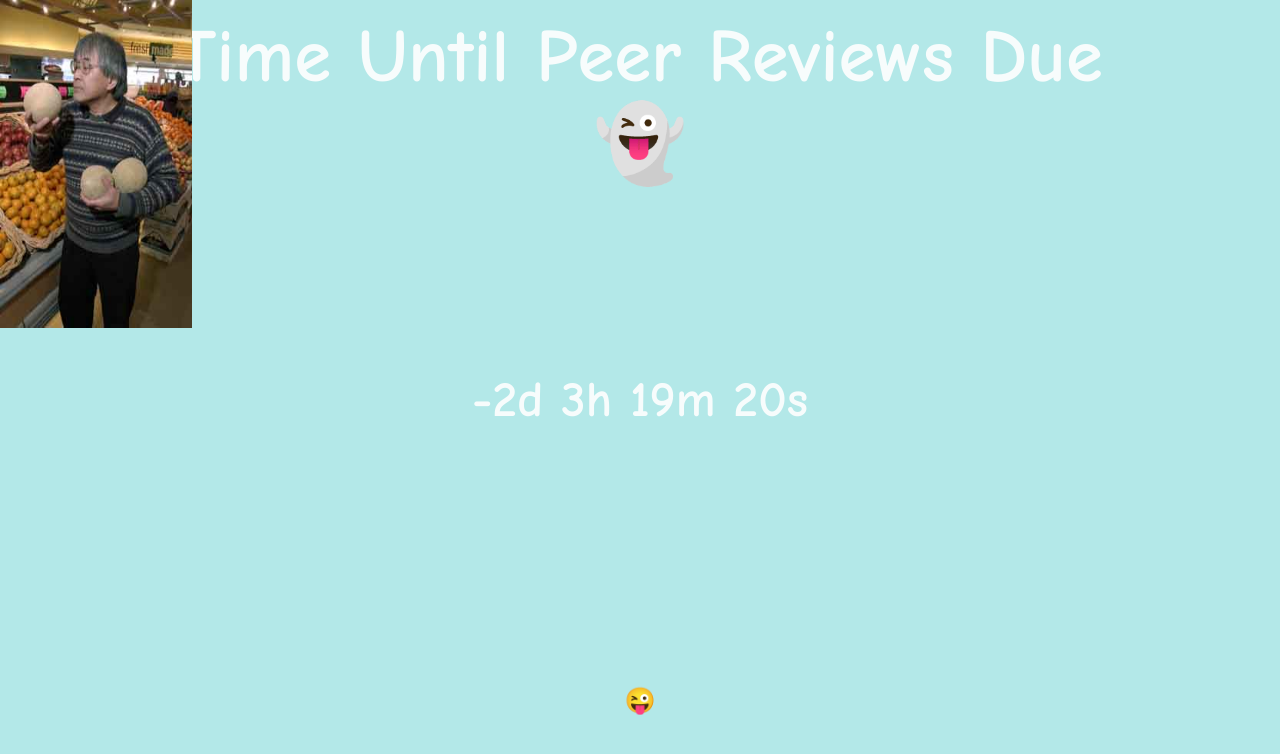
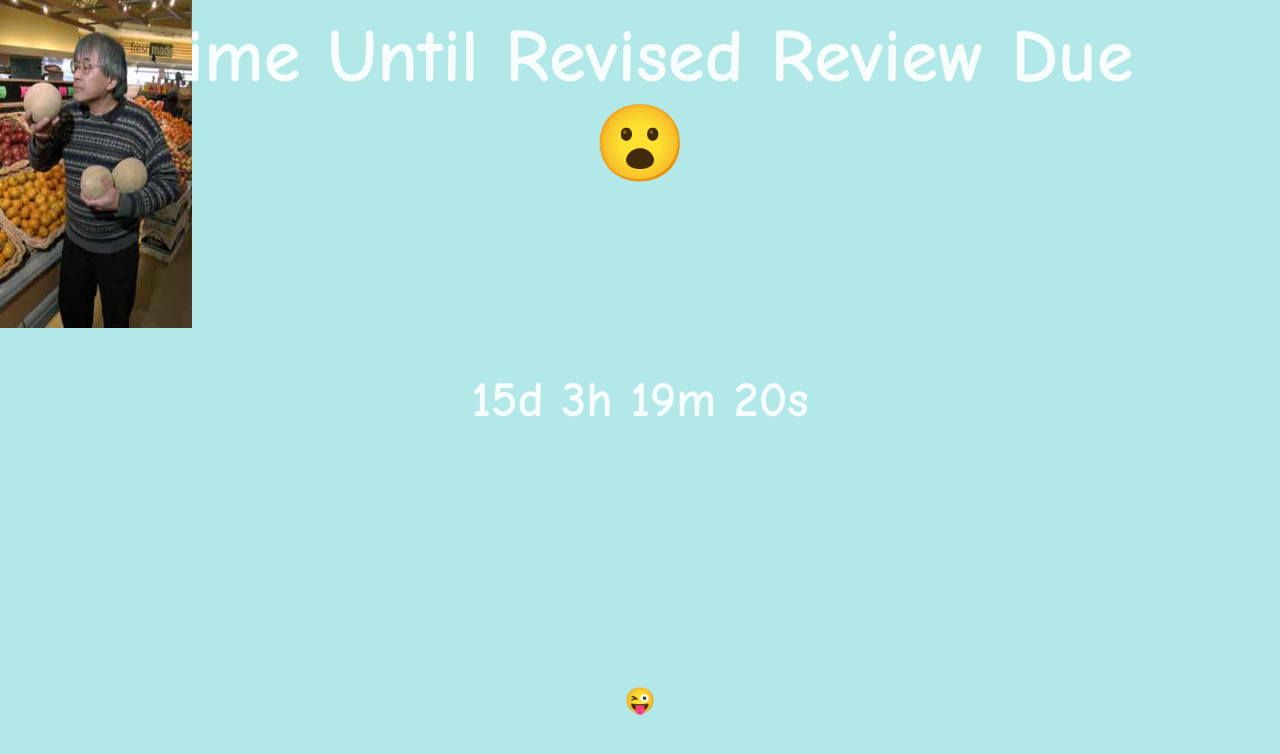
Before and after one commit to JaGure/Ponzy-Lit-Review-Countdown, a website built with Parcel: page index.html in a window 1280 px wide. Built offline with nearby package versions, Linux system fonts and the light colour scheme.

Commit message:
Updated next due date

```diff
--- a/index.html
+++ b/index.html
@@ -10,7 +10,7 @@
   <body>
     <div id="container">
       <div id="title-box" class="text-box">
-        <p id="title-text">Time Until Peer Reviews Due 👻</p>
+        <p id="title-text">Time Until Revised Review Due 😮</p>
       </div>
       <div id="timer-box" class="text-box">
         <noscript
--- a/timeRemaining.js
+++ b/timeRemaining.js
@@ -1,4 +1,4 @@
-const dueDate = new Date("July 14 2020 23:59");
+const dueDate = new Date("July 31 2020 23:59");
 
 const computeTimeRemaining = () => {
   const currentDate = new Date();
```
